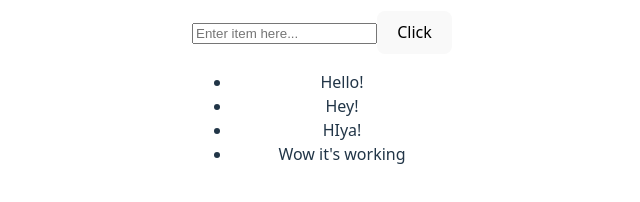
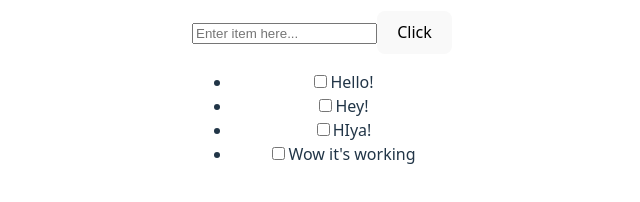
Before and after one commit to simonas-kulakauskas/react-todo-list, a React (Vite) app: page / in a window 1280 px wide. Shown: the part 366-568 px from the top of the page, without its empty margins (318-958 px from the left). Built offline with nearby package versions, Linux system fonts and the light colour scheme.

Commit message:
Changed items from just "<li>" to be "<li>" containing an input and label checkbox.

```diff
--- a/src/App.jsx
+++ b/src/App.jsx
@@ -18,7 +18,10 @@ function App() {
     return (
       newListItems.map((item) => {
         return (
-          <li key={item.key}>{item.value}</li>
+          <li key={item.key}>
+            <input type="checkbox"  id={item.key}></input>
+            <label htmlFor={item.key}>{item.value}</label>
+          </li>
         );
       })
     );
```
